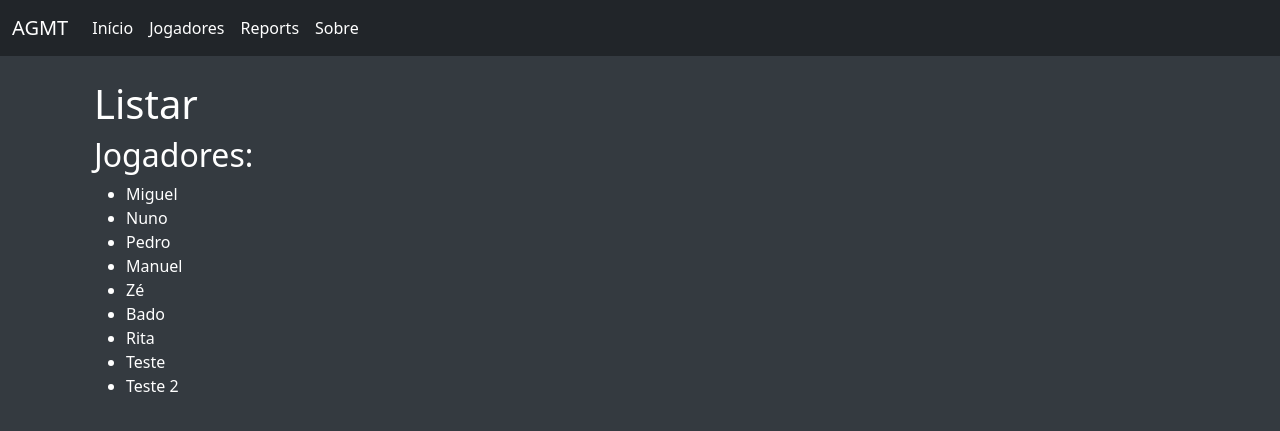
After one commit to miguelnunorosa/AGMT_AirsoftGameMasterTool, a Flask app: page /jogadores in a window 1280 px wide. The commit adds this page. Shown: the top 431 px of the page. Run offline with Flask 3, Linux system fonts and the light colour scheme; data comes from the database, SQL or seed files in the repository.

Commit message:
update AGMT webservice

```diff
--- a/RaspberryPi/webservice/Main.py
+++ b/RaspberryPi/webservice/Main.py
@@ -1,4 +1,5 @@
 from flask import Flask, render_template
+import Players
 import sqlite3
 
 
@@ -10,20 +11,19 @@ dbPath = 'settings/database/agmtdatabase.db'
 
 
 
-@app.route('/jogadores') # Rota para a página de jogadores
-def jogadores():
-    conn = sqlite3.connect(dbPath)                                # Conectar ao banco de dados
-    cursor = conn.cursor()
-    cursor.execute("SELECT * FROM players")                       # Executar a query para obter os jogadores
-    jogadores = cursor.fetchall()                                 # Obter todos os jogadores
-    conn.close()                                                  # Fechar a conexão com o banco de dados
-    return render_template('jogadores.html', jogadores=jogadores) # Renderizar o template com os dados dos jogadores
-
 
 @app.route('/')
 def index():
     return render_template('index.html', title=appTitle)
 
 
+
+@app.route('/jogadores')
+def jogadores():
+    # Obtém a lista de jogadores do banco de dados
+    jogadores = Players.get_players()
+    return render_template('jogadores.html', jogadores=jogadores)
+
+
 if __name__ == '__main__':
     app.run(host="0.0.0.0", port=int("3000"), debug=True)
--- /dev/null
+++ b/RaspberryPi/webservice/Players.py
@@ -0,0 +1,11 @@
+import sqlite3
+
+dbPath = 'settings/database/agmtdatabase.db'
+
+def get_players():
+    conn = sqlite3.connect(dbPath)
+    cursor = conn.cursor()
+    cursor.execute("SELECT * FROM players")
+    players = cursor.fetchall()
+    conn.close()
+    return players
--- a/RaspberryPi/webservice/settings/templates/index.html
+++ b/RaspberryPi/webservice/settings/templates/index.html
@@ -1,57 +1,12 @@
-<!DOCTYPE html>
-<html lang="pt">
-<head>
-  <meta charset="UTF-8">
-  <meta name="viewport" content="width=device-width, initial-scale=1.0">
-  <title>AGMT - Airsot Game Master Tool</title>
-  <!-- Incluindo os arquivos CSS do Bootstrap -->
-  <link href="https://cdn.jsdelivr.net/npm/bootstrap@5.3.0-alpha1/dist/css/bootstrap.min.css" rel="stylesheet">
-  <style>
-    /* Estilo para a barra de navegação */
-    .navbar-dark .navbar-nav .nav-link {
-      color: #ffffff; /* Cor do texto dos links */
-    }
-    /* Estilo para o fundo da barra de navegação */
-    .navbar-dark {
-      background-color: #24272b; /* Cor de fundo da barra de navegação */
-    }
-    .body-dark {
-      background-color: #343a40; /* Cor de fundo da barra de navegação */
-      color: #ffffff;
-    }
-  </style>
-</head>
-<body class="body-dark">
-  <!-- Barra de navegação -->
-  <nav class="navbar navbar-expand-lg navbar-dark bg-dark">
-    <div class="container-fluid">
-      <a class="navbar-brand" href="#">AGMT</a>
-      <button class="navbar-toggler" type="button" data-bs-toggle="collapse" data-bs-target="#navbarNav" aria-controls="navbarNav" aria-expanded="false" aria-label="Toggle navigation">
-        <span class="navbar-toggler-icon"></span>
-      </button>
-      <div class="collapse navbar-collapse" id="navbarNav">
-        <ul class="navbar-nav">
-          <li class="nav-item">
-            <a class="nav-link active" aria-current="page" href="#">Início</a>
-          </li>
-          <li class="nav-item">
-            <a class="nav-link" href="#">Sobre</a>
-          </li>
-          <li class="nav-item">
-            <a class="nav-link" href="#">Contato</a>
-          </li>
-        </ul>
-      </div>
+{% extends "template.html" %}
+
+
+{% block content %}
+
+    <!-- Conteúdo da página -->
+    <div id="main-content" class="container mt-4">
+        <h1>AGMT</h1>
+        <p>Este é um exemplo simples de uma interface com menu superior usando Bootstrap em tons de cinza escuro.</p>
     </div>
-  </nav>
 
-  <!-- Conteúdo da página -->
-  <div id="main-content" class="container mt-4">
-    <h1>Bem-vindo ao Meu Site</h1>
-    <p>Este é um exemplo simples de uma interface com menu superior usando Bootstrap em tons de cinza escuro.</p>
-  </div>
-
-  <!-- Incluindo os arquivos JavaScript do Bootstrap -->
-  <script src="https://cdn.jsdelivr.net/npm/bootstrap@5.3.0-alpha1/dist/js/bootstrap.bundle.min.js"></script>
-</body>
-</html>
+{% endblock %}
--- /dev/null
+++ b/RaspberryPi/webservice/settings/templates/jogadores.html
@@ -0,0 +1,19 @@
+{% extends "index.html" %}
+
+
+{% block content %}
+
+    <!-- Conteúdo da página -->
+    <div id="main-content" class="container mt-4">
+        <h1>Listar</h1>
+
+        <!-- Lista de jogadores -->
+        <h2>Jogadores:</h2>
+        <ul>
+            {% for jogador in jogadores %}
+            <li>{{ jogador[1] }}</li>
+            {% endfor %}
+        </ul>
+    </div>
+
+{% endblock %}
--- /dev/null
+++ b/RaspberryPi/webservice/settings/templates/template.html
@@ -0,0 +1,59 @@
+<!DOCTYPE html>
+<html lang="pt">
+<head>
+  <meta charset="UTF-8">
+  <meta name="viewport" content="width=device-width, initial-scale=1.0">
+  <title>AGMT - Airsot Game Master Tool</title>
+  <!-- Incluindo os arquivos CSS do Bootstrap -->
+  <link href="https://cdn.jsdelivr.net/npm/bootstrap@5.3.0-alpha1/dist/css/bootstrap.min.css" rel="stylesheet">
+  <style>
+    /* Estilo para a barra de navegação */
+    .navbar-dark .navbar-nav .nav-link {
+      color: #ffffff; /* Cor do texto dos links */
+    }
+    /* Estilo para o fundo da barra de navegação */
+    .navbar-dark {
+      background-color: #24272b; /* Cor de fundo da barra de navegação */
+    }
+    .body-dark {
+      background-color: #343a40; /* Cor de fundo da barra de navegação */
+      color: #ffffff;
+    }
+  </style>
+</head>
+<body class="body-dark">
+  <!-- Barra de navegação -->
+  <nav class="navbar navbar-expand-lg navbar-dark bg-dark">
+    <div class="container-fluid">
+      <a class="navbar-brand" href="#">AGMT</a>
+      <button class="navbar-toggler" type="button" data-bs-toggle="collapse" data-bs-target="#navbarNav" aria-controls="navbarNav" aria-expanded="false" aria-label="Toggle navigation">
+        <span class="navbar-toggler-icon"></span>
+      </button>
+      <div class="collapse navbar-collapse" id="navbarNav">
+        <ul class="navbar-nav">
+          <li class="nav-item">
+            <a class="nav-link active" aria-current="page" href="{{ url_for('index') }}">Início</a>
+          </li>
+          <li class="nav-item">
+            <a class="nav-link" href="{{ url_for('jogadores') }}">Jogadores</a>
+          </li>
+          <li class="nav-item">
+            <a class="nav-link" href="#">Reports</a>
+          </li>
+          <li class="nav-item">
+            <a class="nav-link" href="#">Sobre</a>
+          </li>
+        </ul>
+      </div>
+    </div>
+  </nav>
+
+  <!-- Conteúdo da página -->
+  <div id="main-content" class="container mt-4">
+    {% block content %}{% endblock %}
+  </div>
+
+  <!-- Incluindo os arquivos JavaScript do Bootstrap -->
+  <script src="https://cdn.jsdelivr.net/npm/bootstrap@5.3.0-alpha1/dist/js/bootstrap.bundle.min.js"></script>
+</body>
+</html>
```
